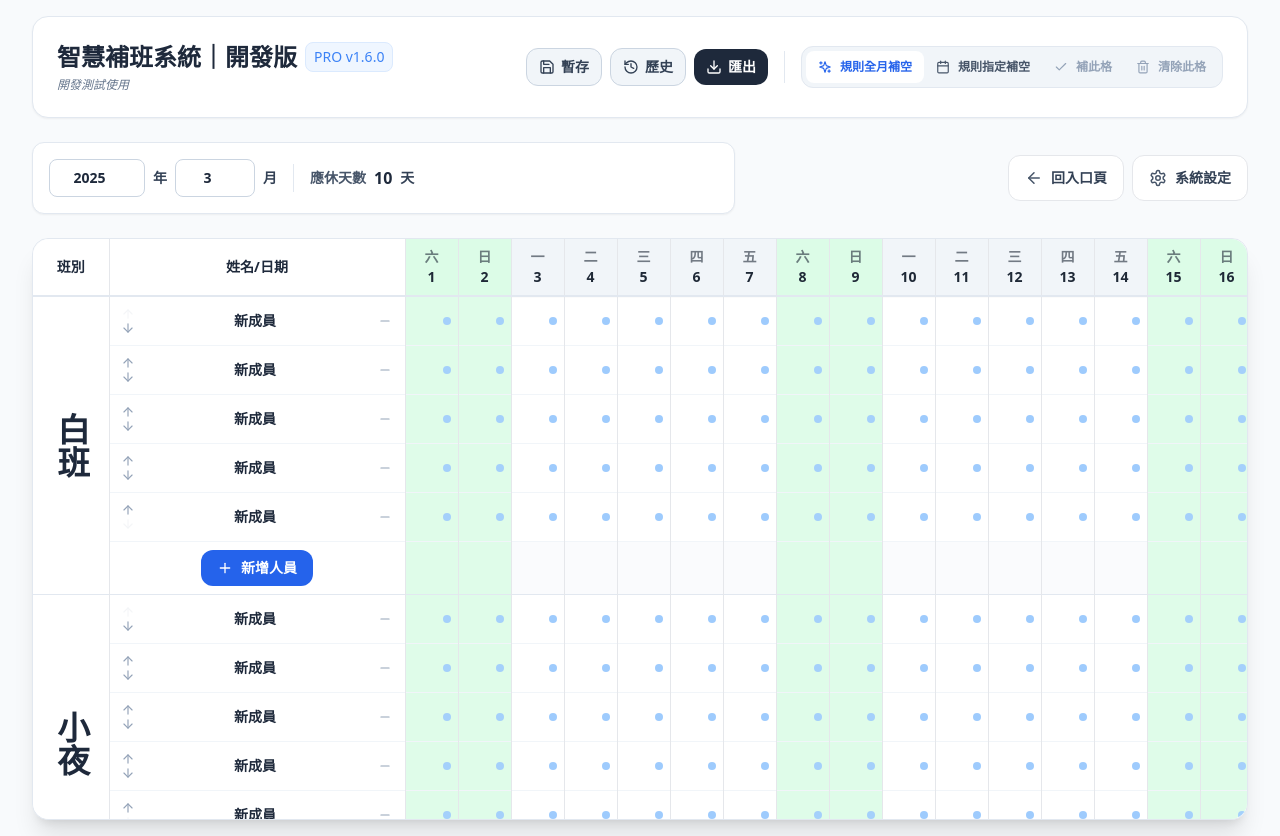
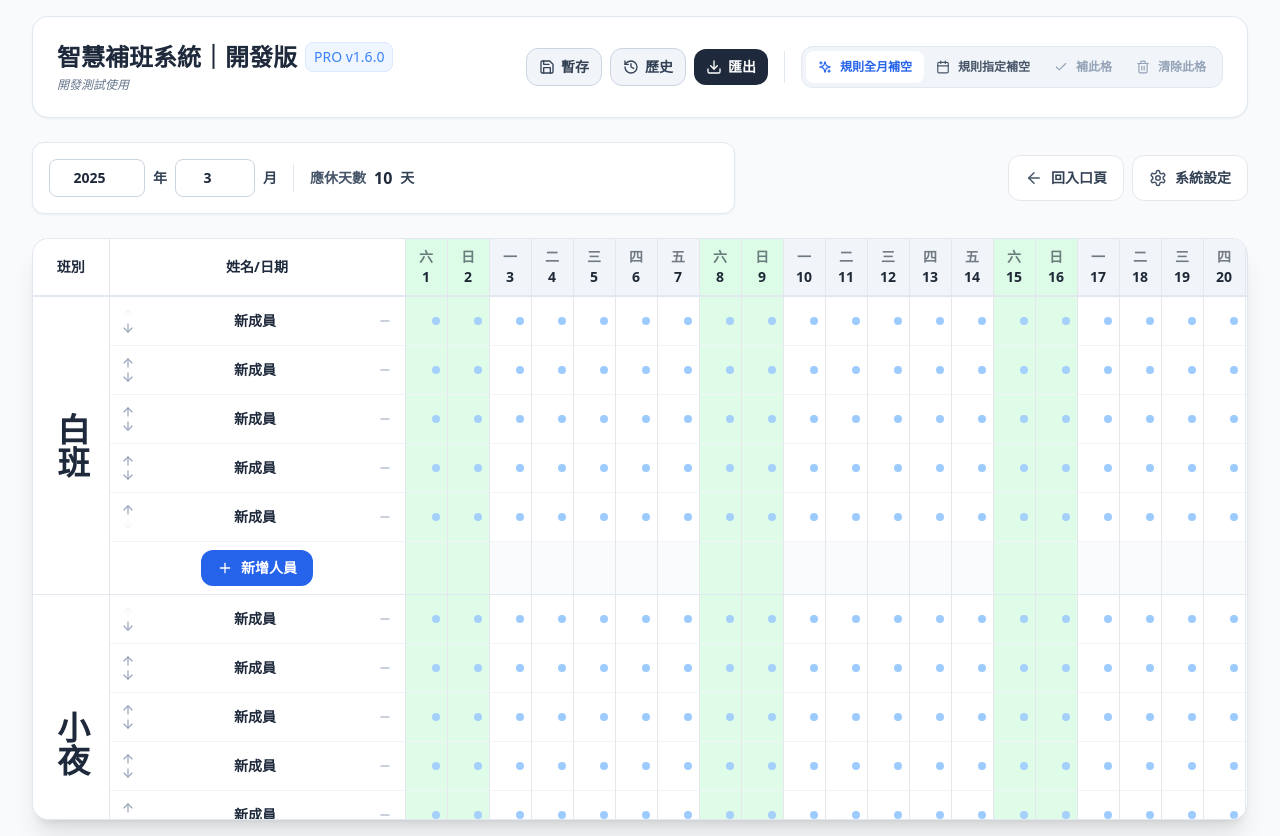
Before and after one commit to abyssynt/react-schedule-pro-smartfill, a React (Vite) app: page / in a window 1280 px wide. Both pictures are taken after a click on the button "開啟最近班表". Built offline with nearby package versions, Linux system fonts and the light colour scheme.

Commit message:
Update App.jsx

```diff
--- a/src/App.jsx
+++ b/src/App.jsx
@@ -2740,66 +2740,30 @@ const openSelectedCellFillModal = () => {
                               }}
                             >
                               <div className="relative">
+                                <div
+                                  className={`w-full ${densityConfig.cellHeightClass} text-center bg-transparent border-none font-bold flex items-center justify-center ${tableFontSizeClass}`}
+                                  style={{ color: tableFontColor, pointerEvents: 'none' }}
+                                >
+                                  {val}
+                                </div>
                                 <select
                                   value={val}
                                   onChange={(e) => {
                                     handleCellChange(staff.id, d.date, e.target.value);
                                     startRangeSelection(staff, d.date);
+                                    e.currentTarget.blur();
                                   }}
-                                  onFocus={() => {
+                                  onClick={(e) => {
+                                    e.stopPropagation();
                                     startRangeSelection(staff, d.date);
                                   }}
                                   onMouseDown={(e) => {
-                                    setIsRangeDragging(true);
+                                    e.stopPropagation();
                                     startRangeSelection(staff, d.date, e);
                                   }}
-                                  onKeyDown={(e) => {
-                                    startRangeSelection(staff, d.date, e);
-                                    const lowerKey = e.key.toLowerCase();
-                                    if ((e.ctrlKey || e.metaKey) && lowerKey === 'c') {
-                                      e.preventDefault();
-                                      copySelectionToClipboard();
-                                      return;
-                                    }
-                                    if ((e.ctrlKey || e.metaKey) && lowerKey === 'v') {
-                                      e.preventDefault();
-                                      pasteGridToSelection();
-                                      return;
-                                    }
-                                    if (e.key === 'Escape') {
-                                      e.preventDefault();
-                                      resetKeyInputBuffer();
-                                      setRangeSelection(null);
-                                      setSelectionAnchor(null);
-                                      setSelectedGridCell(null);
-                                      e.currentTarget.blur();
-                                      return;
-                                    }
-                                    if (e.key === 'Delete' || e.key === 'Backspace') {
-                                      e.preventDefault();
-                                      clearSelectionContents();
-                                      return;
-                                    }
-                                    if (e.key.length === 1 && !e.altKey && !e.ctrlKey && !e.metaKey) {
-                                      const nextBuffer = `${keyInputBuffer}${e.key}`;
-                                      const { normalized, isValid } = normalizeManualShiftCode(nextBuffer, mergedLeaveCodes);
-                                      if (isValid) {
-                                        e.preventDefault();
-                                        applyValueToCells(selectedRangeCells.length > 0 ? selectedRangeCells : [{ staffId: staff.id, dateStr: d.date }], normalized);
-                                        setCellDrafts(prev => {
-                                          const next = { ...prev };
-                                          delete next[cellKey];
-                                          return next;
-                                        });
-                                        resetKeyInputBuffer();
-                                      } else {
-                                        setKeyInputBuffer(nextBuffer);
-                                        keepKeyInputBufferAlive();
-                                      }
-                                    }
-                                  }}
-                                  className={`w-full ${densityConfig.cellHeightClass} text-center bg-transparent border-none cursor-pointer font-bold appearance-none hover:bg-black/5 ${tableFontSizeClass}`}
+                                  className={`absolute right-0 top-0 h-full w-5 border-none bg-transparent cursor-pointer opacity-0 ${tableFontSizeClass}`}
                                   style={{ color: tableFontColor }}
+                                  title="選擇班別/假別"
                                 >
                                   <option value=""></option>
                                   <optgroup label="上班">
```
